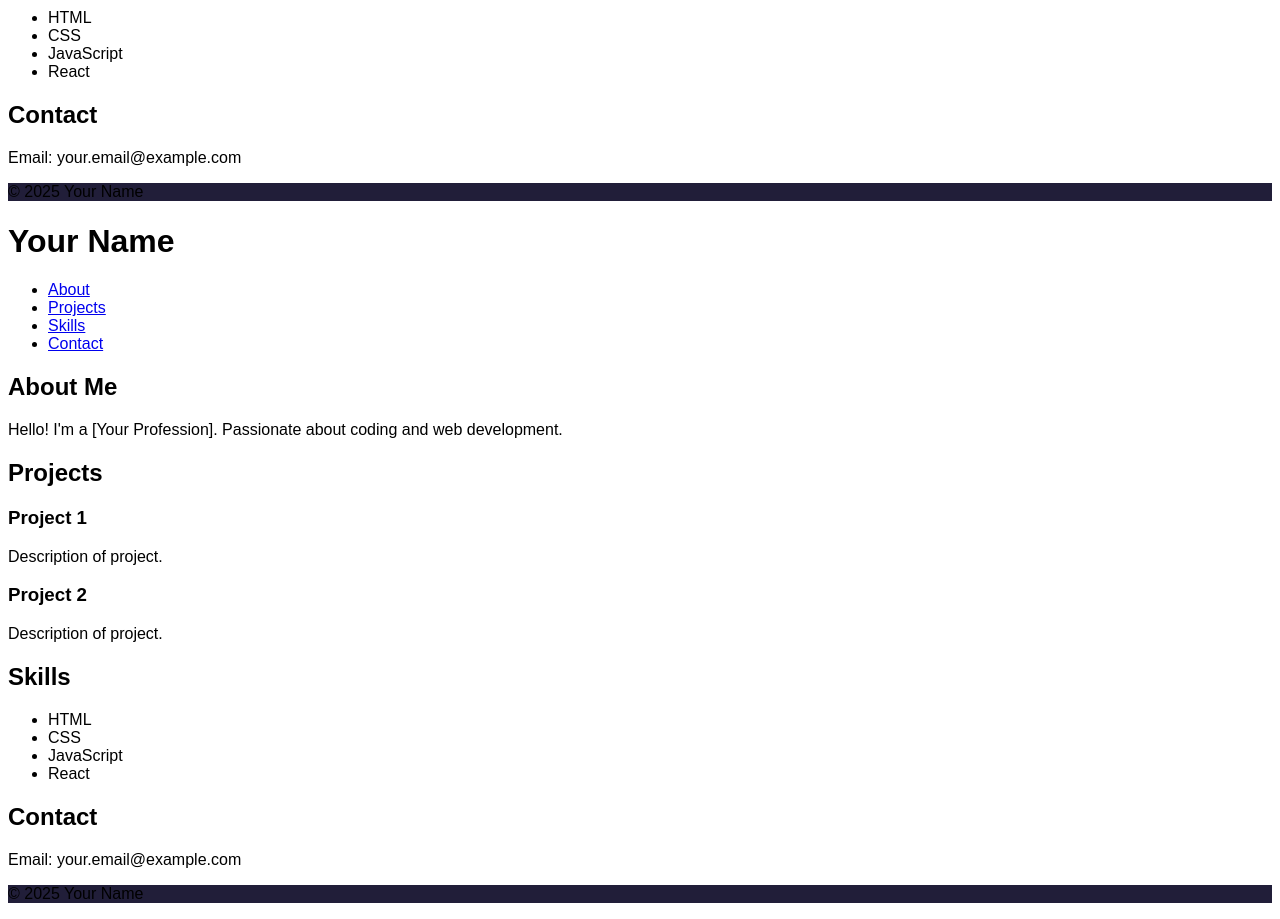
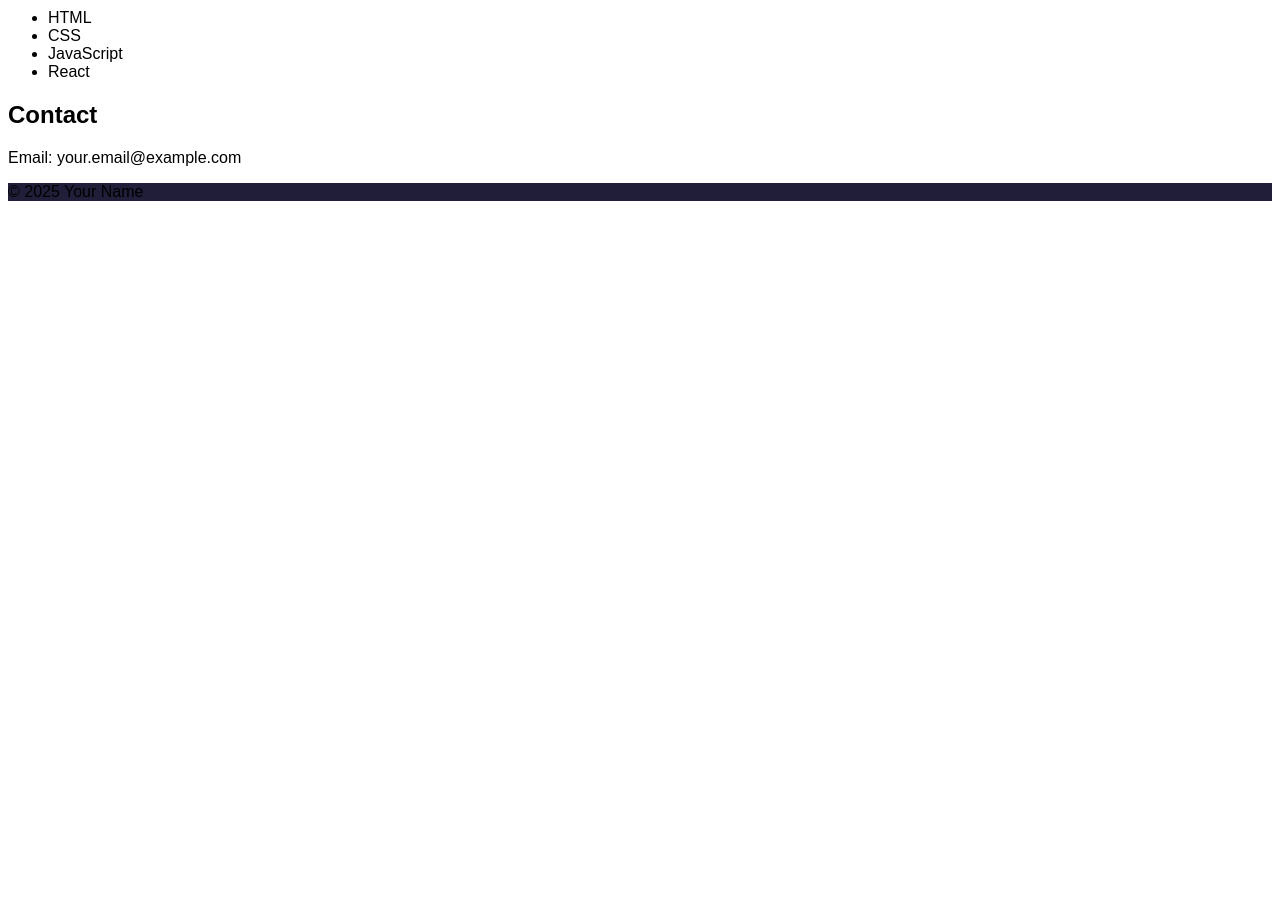
Before and after one commit to R4YH4N11/Prof-Portfolio, a plain HTML site: page Index..html in a window 1280 px wide. Shown: the part 500-1419 px from the top of the page. After the commit the page ends 800 px from the top, so only its background shows below. Drawn offline with Linux system fonts and the light colour scheme; files that its build step writes are made by us from their sources; files whose address does not match are found by name.

Commit message:
Update Index..html

```diff
--- a/Index..html
+++ b/Index..html
@@ -57,63 +57,4 @@
 
     <script src="script.js"></script>
 </body>
-</html><!DOCTYPE html>
-<html lang="en">
-<head>
-    <meta charset="UTF-8">
-    <meta name="viewport" content="width=device-width, initial-scale=1.0">
-    <title>My Portfolio</title>
-    <link rel="stylesheet" href="style.css">
-</head>
-<body>
-    <header>
-        <h1>Your Name</h1>
-        <nav>
-            <ul>
-                <li><a href="#about">About</a></li>
-                <li><a href="#projects">Projects</a></li>
-                <li><a href="#skills">Skills</a></li>
-                <li><a href="#contact">Contact</a></li>
-            </ul>
-        </nav>
-    </header>
-
-    <section id="about">
-        <h2>About Me</h2>
-        <p>Hello! I'm a [Your Profession]. Passionate about coding and web development.</p>
-    </section>
-
-    <section id="projects">
-        <h2>Projects</h2>
-        <div class="project">
-            <h3>Project 1</h3>
-            <p>Description of project.</p>
-        </div>
-        <div class="project">
-            <h3>Project 2</h3>
-            <p>Description of project.</p>
-        </div>
-    </section>
-
-    <section id="skills">
-        <h2>Skills</h2>
-        <ul>
-            <li>HTML</li>
-            <li>CSS</li>
-            <li>JavaScript</li>
-            <li>React</li>
-        </ul>
-    </section>
-
-    <section id="contact">
-        <h2>Contact</h2>
-        <p>Email: your.email@example.com</p>
-    </section>
-
-    <footer>
-        <p>&copy; 2025 Your Name</p>
-    </footer>
-
-    <script src="script.js"></script>
-</body>
 </html>
```
